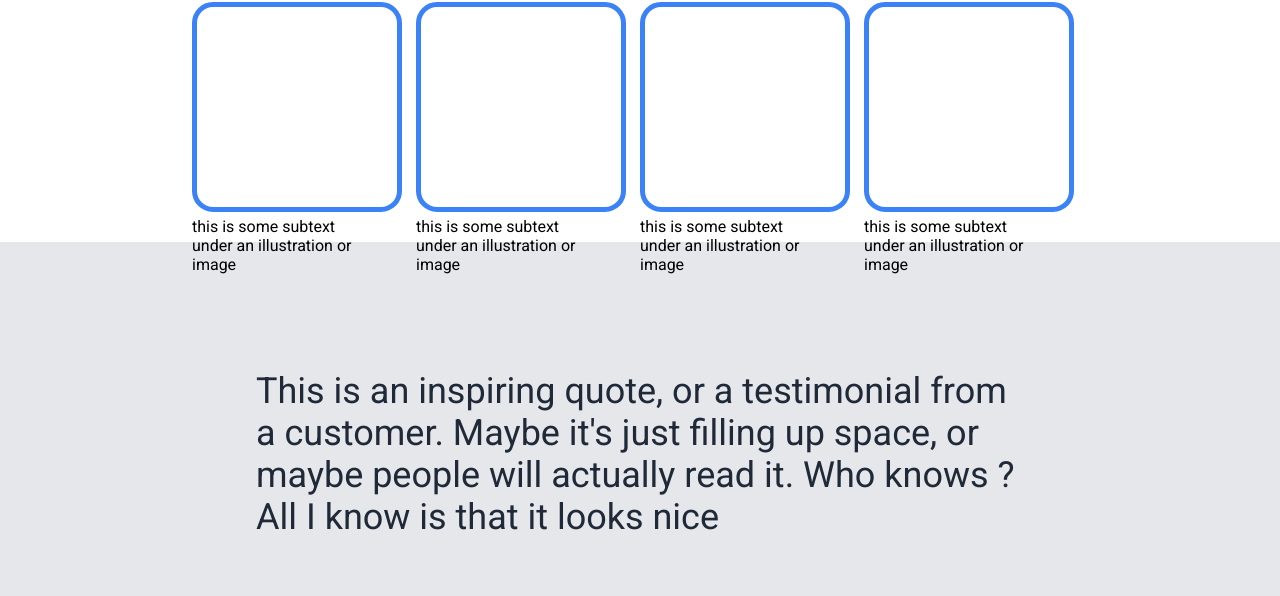
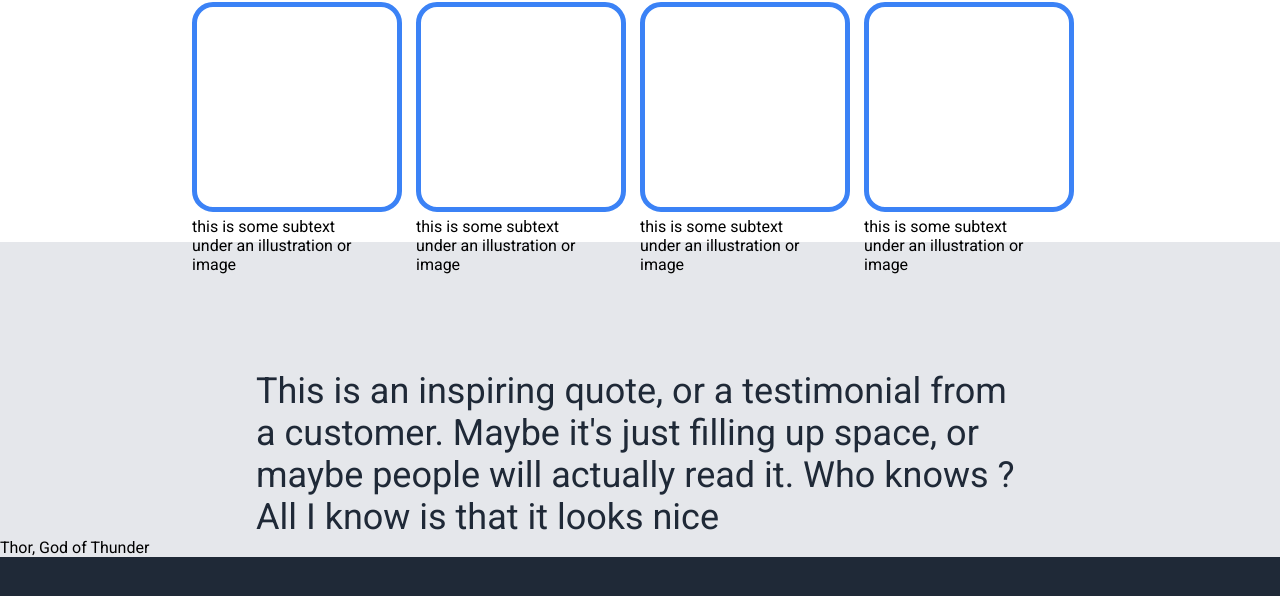
Before and after one commit to Faneeh/top-landing-page, a plain HTML site: page index.html in a window 1280 px wide. Shown: the part 572-1168 px from the top of the page. After the commit the page ends 1129 px from the top, so only its background shows below. Drawn offline with Linux system fonts and the light colour scheme.

Commit message:
Remove .quote-section .quote bottom padding:

```diff
--- a/index.html
+++ b/index.html
@@ -48,7 +48,7 @@
     </div>
     <div class="quote-section">
         <div class="quote">This is an inspiring quote, or a testimonial from a customer. Maybe it's just filling up space, or maybe people will actually read it. Who knows ? All I know is that it looks nice</div>
-        <div class="quote-author"></div>
+        <div class="quote-author">Thor, God of Thunder</div>
     </div>
     <div class="banner-section"></div>
     <div class="footer"></div>
--- a/style.css
+++ b/style.css
@@ -117,11 +117,13 @@ a:link {
     background-color: #E5E7EB;
     margin-top: -1%;
     display: flex;
+    flex-direction: column;
 }
 
 .quote-section .quote {
     color: #1F2937;
     font-size: 36px;
     font-weight: lighter;
-    padding: 10% 20%;
+    padding: 0 20%;
+    padding-top: 10%;
 }
```
